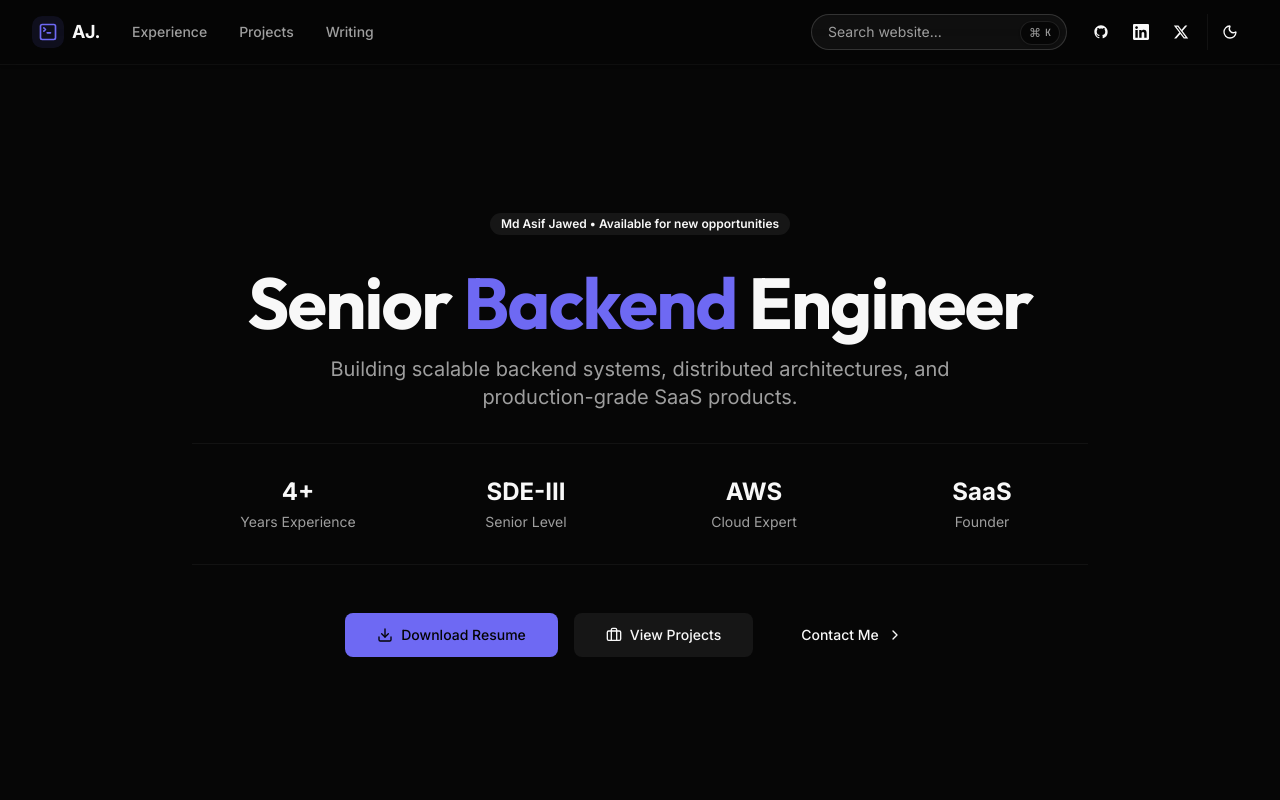
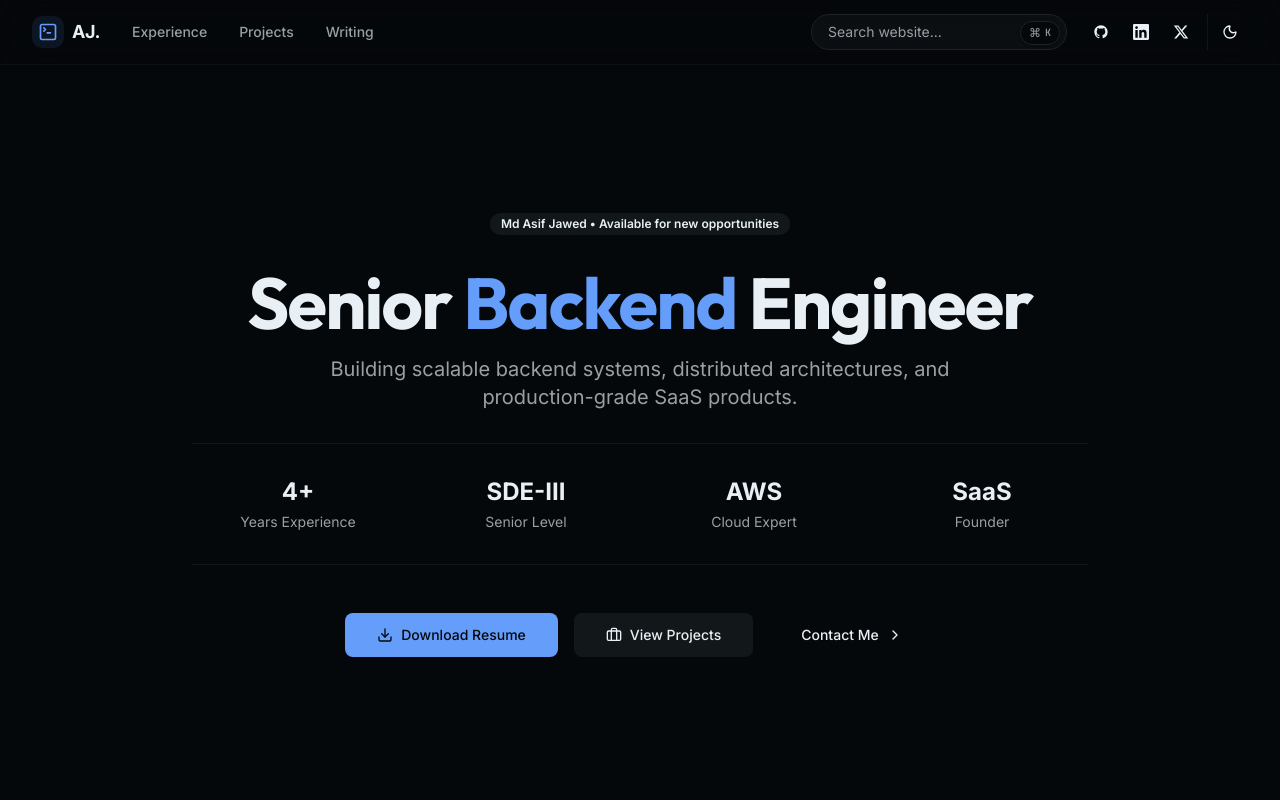
Before and after one commit to mdasifj625/portfolio, a Next.js app: page / in a window 1280 px wide. Shown: the top 800 px of the page. Built offline with nearby package versions, Linux system fonts and the light colour scheme.

Commit message:
style: update color palette to a premium backend developer theme

```diff
--- a/src/app/globals.css
+++ b/src/app/globals.css
@@ -49,72 +49,96 @@
 }
 
 :root {
-  --background: oklch(1 0 0);
-  --foreground: oklch(0.145 0 0);
+  /* Sleek off-white with cool slate undertones for premium light mode */
+  --background: oklch(0.98 0.005 240);
+  --foreground: oklch(0.15 0.01 240);
+
+  /* Pure white cards to gently contrast with the off-white background */
   --card: oklch(1 0 0);
-  --card-foreground: oklch(0.145 0 0);
+  --card-foreground: oklch(0.15 0.01 240);
+
   --popover: oklch(1 0 0);
-  --popover-foreground: oklch(0.145 0 0);
-  --primary: oklch(0.5 0.2 280);
-  --primary-foreground: oklch(0.985 0 0);
-  --secondary: oklch(0.97 0 0);
-  --secondary-foreground: oklch(0.205 0 0);
-  --muted: oklch(0.97 0 0);
-  --muted-foreground: oklch(0.556 0 0);
-  --accent: oklch(0.97 0 0);
-  --accent-foreground: oklch(0.205 0 0);
-  --destructive: oklch(0.577 0.245 27.325);
-  --border: oklch(0.922 0 0);
-  --input: oklch(0.922 0 0);
-  --ring: oklch(0.5 0.2 280);
-  --chart-1: oklch(0.87 0 0);
-  --chart-2: oklch(0.556 0 0);
-  --chart-3: oklch(0.439 0 0);
-  --chart-4: oklch(0.371 0 0);
-  --chart-5: oklch(0.269 0 0);
+  --popover-foreground: oklch(0.15 0.01 240);
+
+  /* Electric Indigo - technical and sharp */
+  --primary: oklch(0.55 0.18 260);
+  --primary-foreground: oklch(0.98 0.005 240);
+
+  --secondary: oklch(0.95 0.01 240);
+  --secondary-foreground: oklch(0.2 0.01 240);
+
+  --muted: oklch(0.95 0.01 240);
+  --muted-foreground: oklch(0.5 0.01 240);
+
+  --accent: oklch(0.95 0.01 240);
+  --accent-foreground: oklch(0.2 0.01 240);
+
+  --destructive: oklch(0.6 0.2 25);
+  --border: oklch(0.9 0.01 240);
+  --input: oklch(0.9 0.01 240);
+  --ring: oklch(0.55 0.18 260);
+
+  --chart-1: oklch(0.55 0.18 260);
+  --chart-2: oklch(0.6 0.15 220);
+  --chart-3: oklch(0.4 0.1 260);
+  --chart-4: oklch(0.7 0.1 240);
+  --chart-5: oklch(0.8 0.05 260);
+
   --radius: 0.625rem;
-  --sidebar: oklch(0.985 0 0);
-  --sidebar-foreground: oklch(0.145 0 0);
-  --sidebar-primary: oklch(0.5 0.2 280);
-  --sidebar-primary-foreground: oklch(0.985 0 0);
-  --sidebar-accent: oklch(0.97 0 0);
-  --sidebar-accent-foreground: oklch(0.205 0 0);
-  --sidebar-border: oklch(0.922 0 0);
-  --sidebar-ring: oklch(0.5 0.2 280);
+  --sidebar: oklch(0.98 0.005 240);
+  --sidebar-foreground: oklch(0.15 0.01 240);
+  --sidebar-primary: oklch(0.55 0.18 260);
+  --sidebar-primary-foreground: oklch(0.98 0.005 240);
+  --sidebar-accent: oklch(0.95 0.01 240);
+  --sidebar-accent-foreground: oklch(0.2 0.01 240);
+  --sidebar-border: oklch(0.9 0.01 240);
+  --sidebar-ring: oklch(0.55 0.18 260);
 }
 
 .dark {
-  --background: oklch(0.12 0 0);
-  --foreground: oklch(0.98 0 0);
-  --card: oklch(0.15 0 0);
-  --card-foreground: oklch(0.98 0 0);
-  --popover: oklch(0.15 0 0);
-  --popover-foreground: oklch(0.98 0 0);
-  --primary: oklch(0.6 0.2 280);
-  --primary-foreground: oklch(0.1 0 0);
-  --secondary: oklch(0.2 0 0);
-  --secondary-foreground: oklch(0.98 0 0);
-  --muted: oklch(0.2 0 0);
-  --muted-foreground: oklch(0.7 0 0);
-  --accent: oklch(0.2 0 0);
-  --accent-foreground: oklch(0.98 0 0);
-  --destructive: oklch(0.704 0.191 22.216);
-  --border: oklch(1 0 0 / 10%);
-  --input: oklch(1 0 0 / 15%);
-  --ring: oklch(0.6 0.2 280);
-  --chart-1: oklch(0.87 0 0);
-  --chart-2: oklch(0.556 0 0);
-  --chart-3: oklch(0.439 0 0);
-  --chart-4: oklch(0.371 0 0);
-  --chart-5: oklch(0.269 0 0);
-  --sidebar: oklch(0.15 0 0);
-  --sidebar-foreground: oklch(0.98 0 0);
-  --sidebar-primary: oklch(0.6 0.2 280);
-  --sidebar-primary-foreground: oklch(0.1 0 0);
-  --sidebar-accent: oklch(0.2 0 0);
-  --sidebar-accent-foreground: oklch(0.98 0 0);
-  --sidebar-border: oklch(1 0 0 / 10%);
-  --sidebar-ring: oklch(0.6 0.2 280);
+  /* Deep obsidian/slate - looks like a premium IDE */
+  --background: oklch(0.13 0.01 240);
+  --foreground: oklch(0.95 0.01 240);
+
+  /* Slightly elevated slate for surfaces */
+  --card: oklch(0.16 0.01 240);
+  --card-foreground: oklch(0.95 0.01 240);
+
+  --popover: oklch(0.16 0.01 240);
+  --popover-foreground: oklch(0.95 0.01 240);
+
+  /* Vibrant indigo/cyan tint for technical accents */
+  --primary: oklch(0.7 0.15 260);
+  --primary-foreground: oklch(0.13 0.01 240);
+
+  --secondary: oklch(0.2 0.01 240);
+  --secondary-foreground: oklch(0.95 0.01 240);
+
+  --muted: oklch(0.2 0.01 240);
+  --muted-foreground: oklch(0.7 0.01 240);
+
+  --accent: oklch(0.2 0.01 240);
+  --accent-foreground: oklch(0.95 0.01 240);
+
+  --destructive: oklch(0.6 0.2 25);
+  --border: oklch(0.25 0.01 240);
+  --input: oklch(0.25 0.01 240);
+  --ring: oklch(0.7 0.15 260);
+
+  --chart-1: oklch(0.7 0.15 260);
+  --chart-2: oklch(0.75 0.12 220);
+  --chart-3: oklch(0.5 0.15 260);
+  --chart-4: oklch(0.8 0.1 240);
+  --chart-5: oklch(0.85 0.05 260);
+
+  --sidebar: oklch(0.13 0.01 240);
+  --sidebar-foreground: oklch(0.95 0.01 240);
+  --sidebar-primary: oklch(0.7 0.15 260);
+  --sidebar-primary-foreground: oklch(0.13 0.01 240);
+  --sidebar-accent: oklch(0.2 0.01 240);
+  --sidebar-accent-foreground: oklch(0.95 0.01 240);
+  --sidebar-border: oklch(0.25 0.01 240);
+  --sidebar-ring: oklch(0.7 0.15 260);
 }
 
 @layer base {
```
